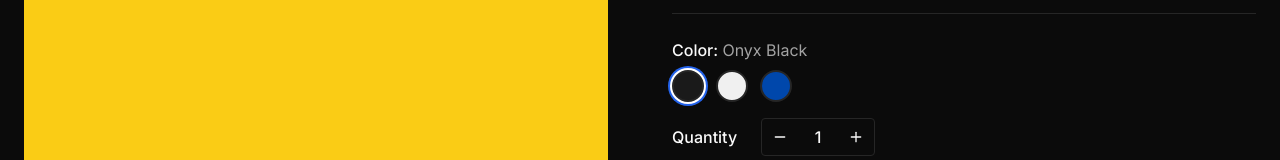
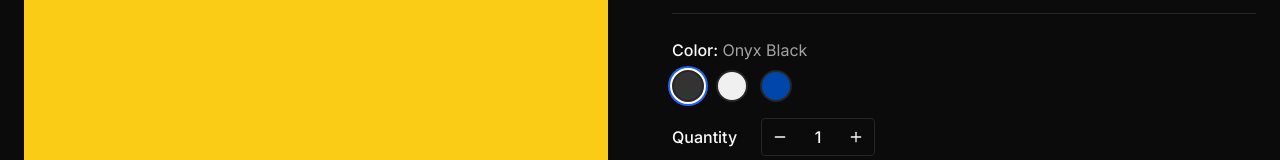
Before and after one commit to SadiqNaizam/mlo-a774-bcd5, a React (Vite) app: page / in a window 1280 px wide. Shown: the part 295-455 px from the top of the page. Built offline with nearby package versions, Linux system fonts and the light colour scheme.

Commit message:
Updated code files via regeneration: Index.tsx

```diff
--- a/src/pages/Index.tsx
+++ b/src/pages/Index.tsx
@@ -14,7 +14,7 @@ interface ColorOption {
 }
 
 const colorOptions: readonly ColorOption[] = [
-  { name: 'Onyx Black', hex: '#1a1a1a' },
+  { name: 'Onyx Black', hex: '#333333' },
   { name: 'Pearl White', hex: '#f0f0f0' },
   { name: 'Cobalt Blue', hex: '#0047ab' },
 ] as const;
```
